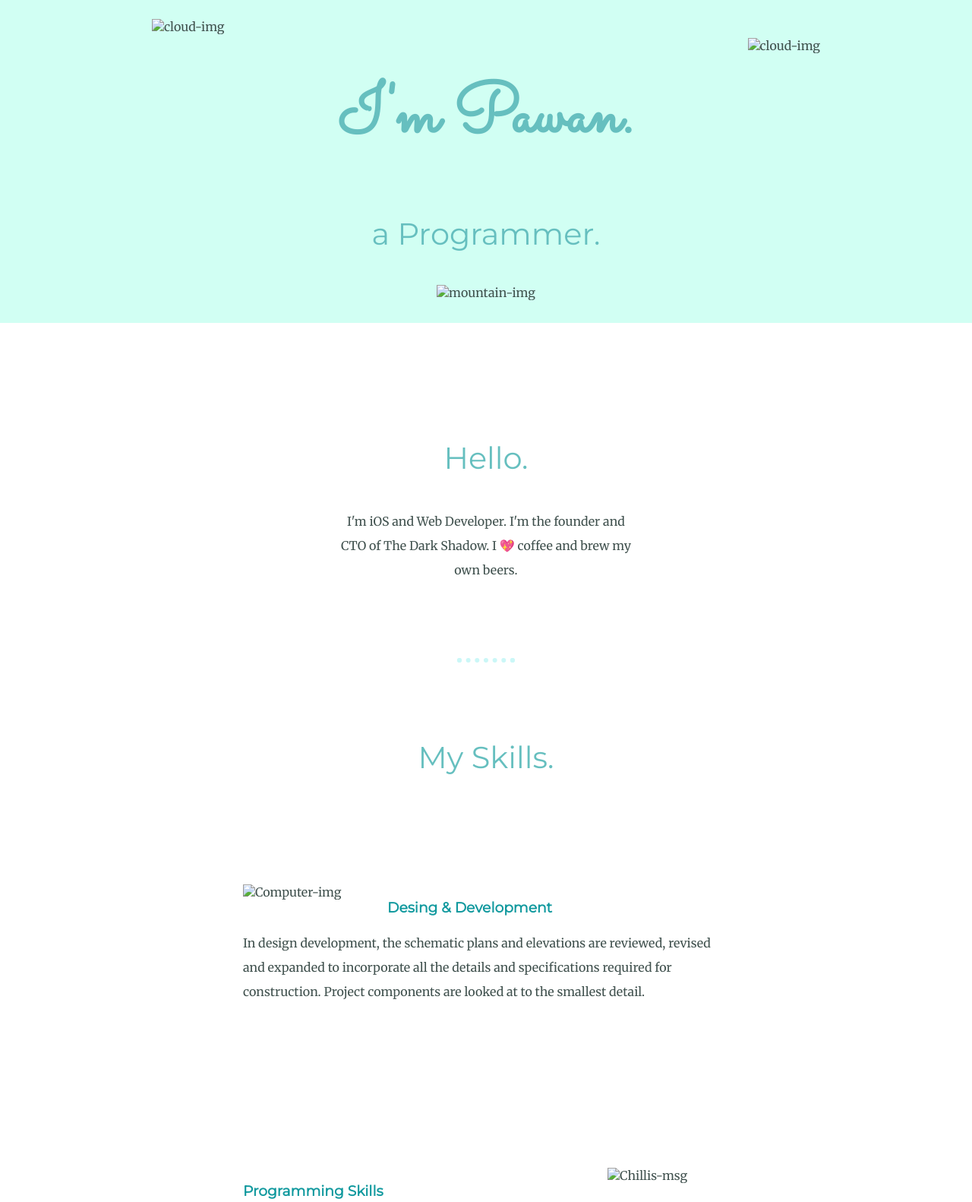
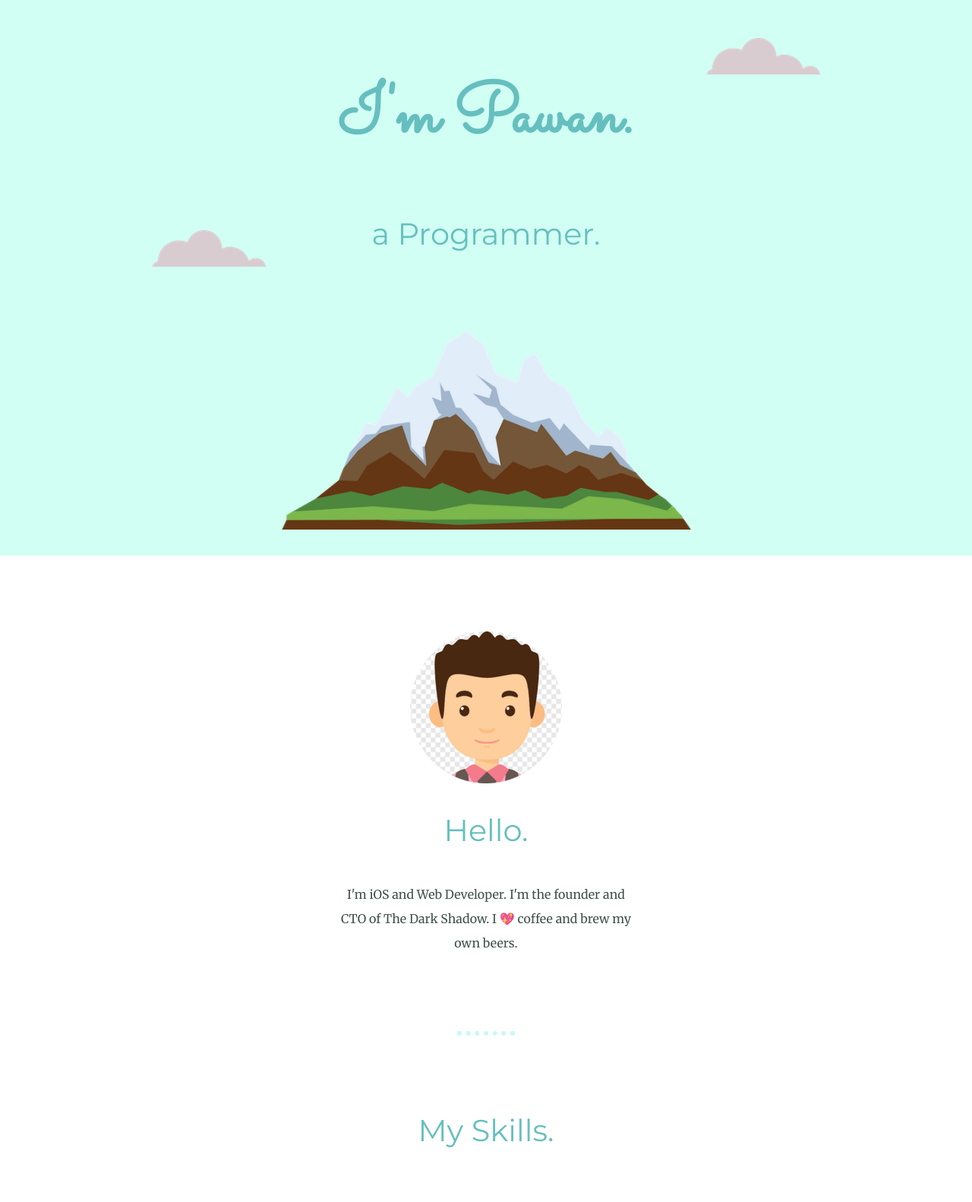
Before and after one commit to PawanSahu1/mysite, a plain HTML site: page index.html in a window 1280 px wide. Shown: the top 1582 px of the page at 76% size. Drawn offline with Linux system fonts and the light colour scheme.

Commit message:
Update index.html

```diff
--- a/index.html
+++ b/index.html
@@ -16,16 +16,16 @@
 
 <body>
     <div class="top-container">
-        <img class="top-cloud" src="images/cloud.png" alt="cloud-img">
+        <img class="top-cloud" src="cloud.png" alt="cloud-img">
         <h1>I'm Pawan.</h1>
         <h2>a <span>Pro</span>grammer.</h2>
-        <img class="bottom-cloud" src="images/cloud.png" alt="cloud-img">
-        <img class="mountain" src="images/mountain.png" alt="mountain-img">
+        <img class="bottom-cloud" src="cloud.png" alt="cloud-img">
+        <img class="mountain" src="mountain.png" alt="mountain-img">
     </div>
 
     <div class="middle-container">
         <div class="profile">
-            <img src="images\my-png.png" alt="">
+            <img src="my-png.png" alt="">
             <h2>Hello.</h2>
             <p class="intro">I'm iOS and Web Developer. I'm the founder and CTO of The Dark Shadow. I 💖 coffee and brew
                 my own beers.
@@ -35,14 +35,14 @@
         <div class="skills">
             <h2>My Skills.</h2>
             <div class="skill-row">
-                <img class="code-img" src="images\computer-1.png " alt="Computer-img">
+                <img class="code-img" src="computer-1.png " alt="Computer-img">
                 <h3 class="">Desing & Development</h3>
                 <p class="code-img-description">In design development, the schematic plans and elevations are reviewed,
                     revised and expanded to incorporate all the details and specifications required for construction.
                     Project components are looked at to the smallest detail. </p>
             </div>
             <div class="skill-row">
-                <img class="chilli-img" src="images\chillies.png" alt="Chillis-msg">
+                <img class="chilli-img" src="chillies.png" alt="Chillis-msg">
                 <h3>Programming Skills</h3>
                 <p class="chilli-img-description">A great programmer should be able to create, optimize, and maintain
                     software. This includes fundamental knowledge of computing, fluency in a programming language, and
```
